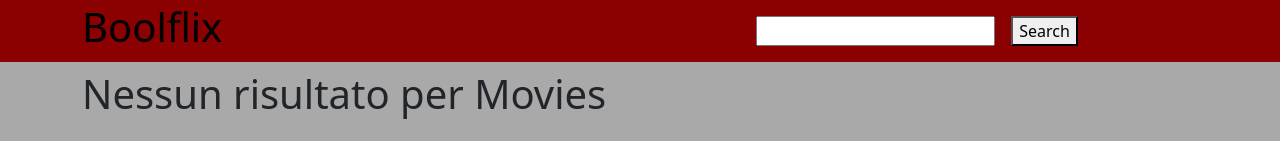
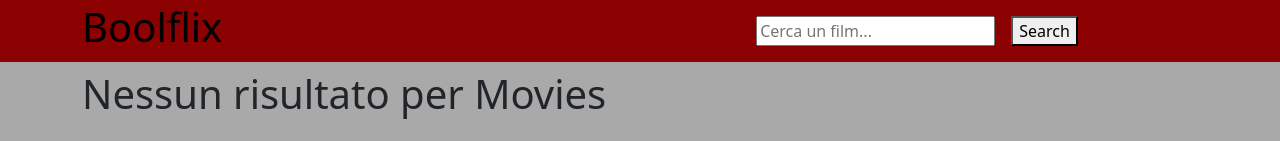
Before and after one commit to Forklein/vue-boolflix, a Vue app: page / in a window 1280 px wide. Shown: the top 141 px of the page. Built offline with nearby package versions, Linux system fonts and the light colour scheme.

Commit message:
Add new dist

```diff
--- a/src/components/Card.vue
+++ b/src/components/Card.vue
@@ -145,6 +145,7 @@ export default {
       overflow: auto;
       height: 100%;
       opacity: 1;
+      padding: 20px;
     }
   }
 }
--- a/src/components/Content.vue
+++ b/src/components/Content.vue
@@ -7,7 +7,7 @@
             <h1>Boolflix</h1>
           </div>
           <div class="col-6">
-            <Search @getData="getData" />
+            <Search @getData="getData" placeholder="Cerca un film..." />
           </div>
         </div>
       </section>
--- a/src/components/Search.vue
+++ b/src/components/Search.vue
@@ -1,6 +1,11 @@
 <template>
   <div class="search-bar text-center">
-    <input @keyup.enter="sendInput" type="text" v-model.trim="query" />
+    <input
+      :placeholder="placeholder"
+      @keyup.enter="sendInput"
+      type="text"
+      v-model.trim="query"
+    />
     <button @click="sendInput" class="m-3">Search</button>
   </div>
 </template>
@@ -13,9 +18,11 @@ export default {
       query: "",
     };
   },
+  props: ["placeholder"],
   methods: {
     sendInput() {
       this.$emit("getData", this.query);
+      this.query = "";
     },
   },
 };
```
Also changed, not shown: 6 other files (tests, documents, lock files or other folders).
